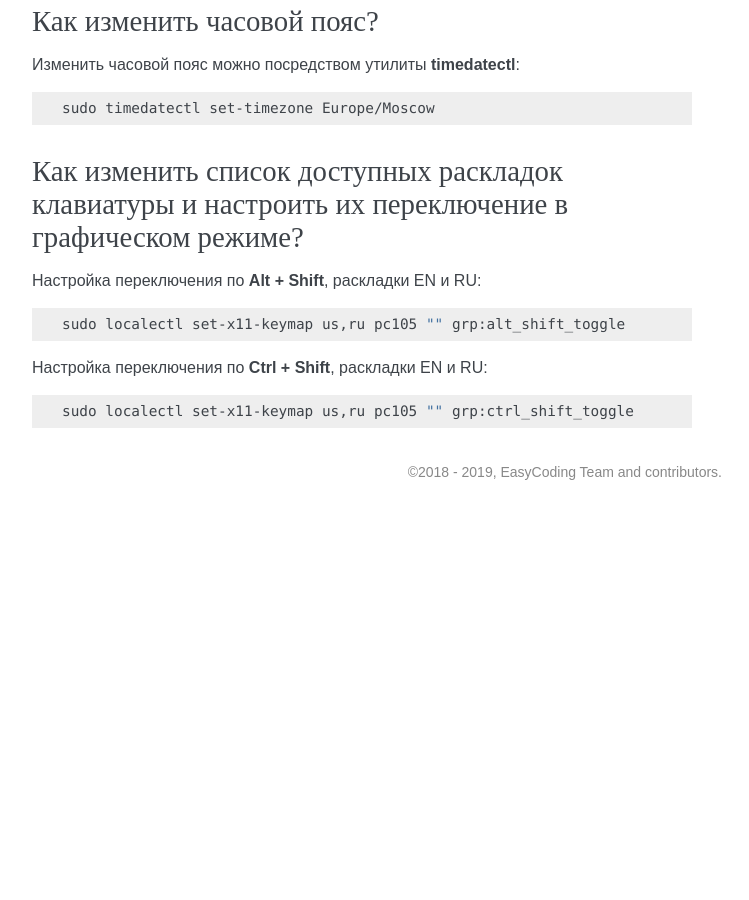
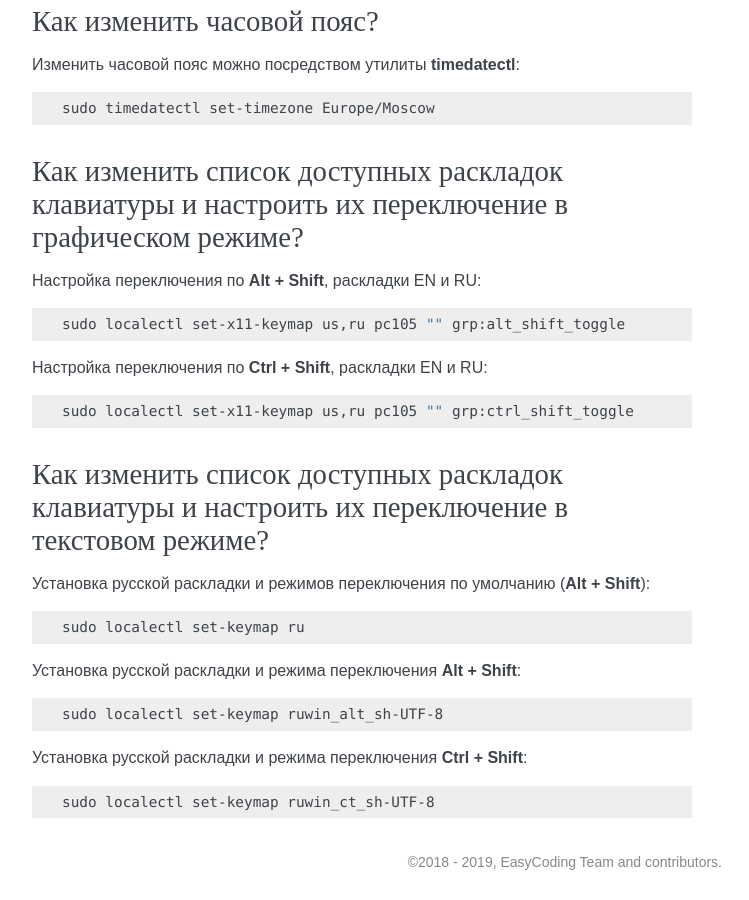
Before and after one commit to RussianFedora/FAQ, a Sphinx documentation site: the page built from source/using-system.rst, in a window 1280 px wide and 900 px high, scrolled down 16520 px. Shown: the whole window, without its empty margins (388-1137 px from the left). Built offline with Sphinx 7.4.7, drawn with Linux system fonts in a browser that asks for light colours; before the commit the page ends 17030 px from its top, so only the background shows below that; some of the changed text lies outside the part shown.

Commit message:
Added question about changing keyboard layouts for text mode.

```diff
--- a/source/using-system.rst
+++ b/source/using-system.rst
@@ -957,3 +957,27 @@ KDE Connect не видит мой смартфон. Как исправить?
 .. code-block:: bash
 
     sudo localectl set-x11-keymap us,ru pc105 "" grp:ctrl_shift_toggle
+
+.. index:: keyboard, layout, console, text mode
+.. _set-keyboard-console:
+
+Как изменить список доступных раскладок клавиатуры и настроить их переключение в текстовом режиме?
+======================================================================================================
+
+Установка русской раскладки и режимов переключения по умолчанию (**Alt + Shift**):
+
+.. code-block:: bash
+
+    sudo localectl set-keymap ru
+
+Установка русской раскладки и режима переключения **Alt + Shift**:
+
+.. code-block:: bash
+
+    sudo localectl set-keymap ruwin_alt_sh-UTF-8
+
+Установка русской раскладки и режима переключения **Ctrl + Shift**:
+
+.. code-block:: bash
+
+    sudo localectl set-keymap ruwin_ct_sh-UTF-8
```
Also changed, not shown: other parts of source/using-system.rst (+2 -2 lines).
